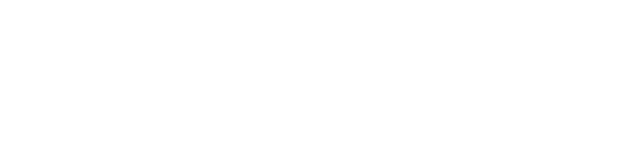
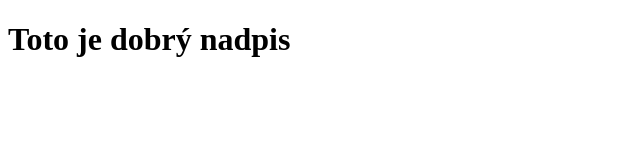
Before and after one commit to StanoSkacan/gitujem-o-100-sest, a plain HTML site: page index.html in a window 1280 px wide. Shown: the whole page, without its empty margins (0-640 px from the left). Drawn offline with Linux system fonts and the light colour scheme.

Commit message:
Update index.html

```diff
--- a/index.html
+++ b/index.html
@@ -9,7 +9,7 @@
 
 <body>
 
-
+<h1>Toto je dobrý nadpis</h1>
 
 </body>
 
```
